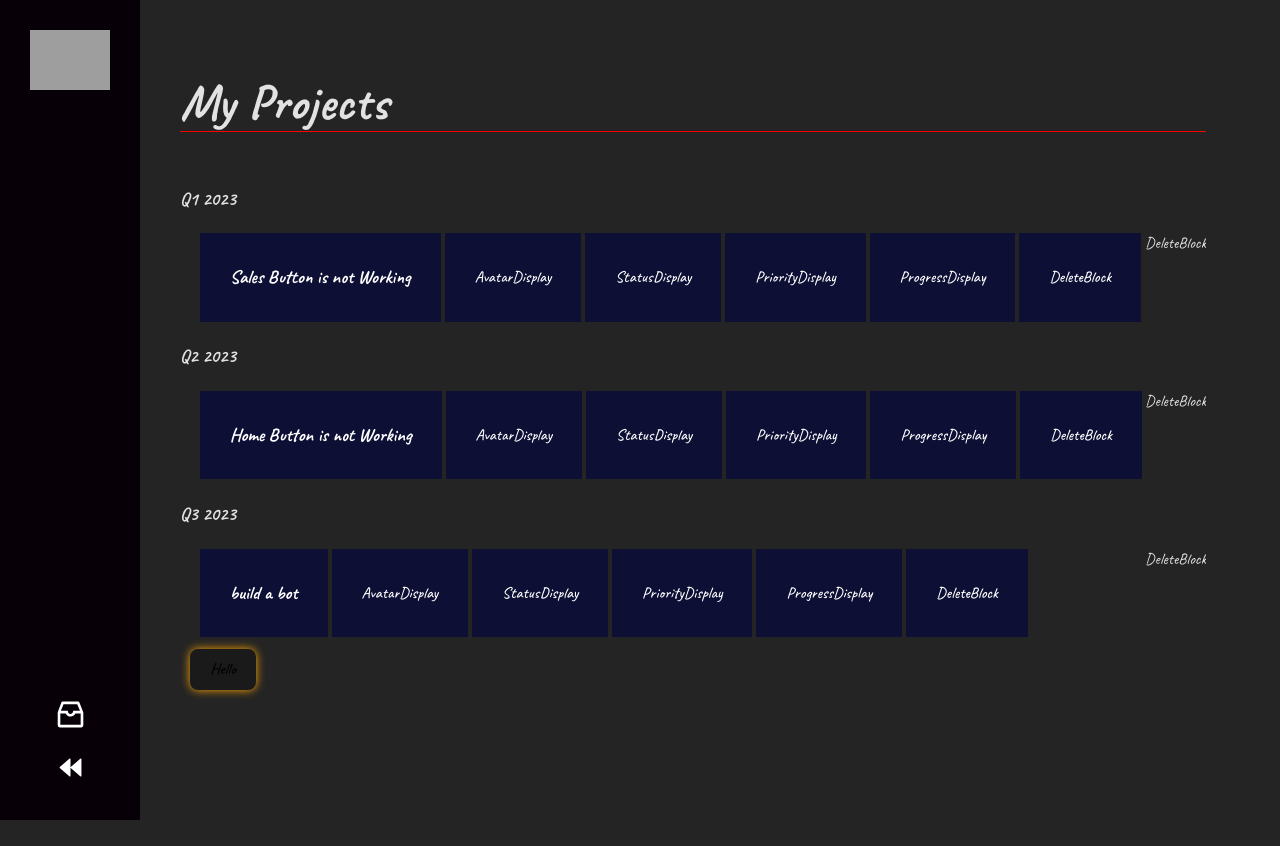
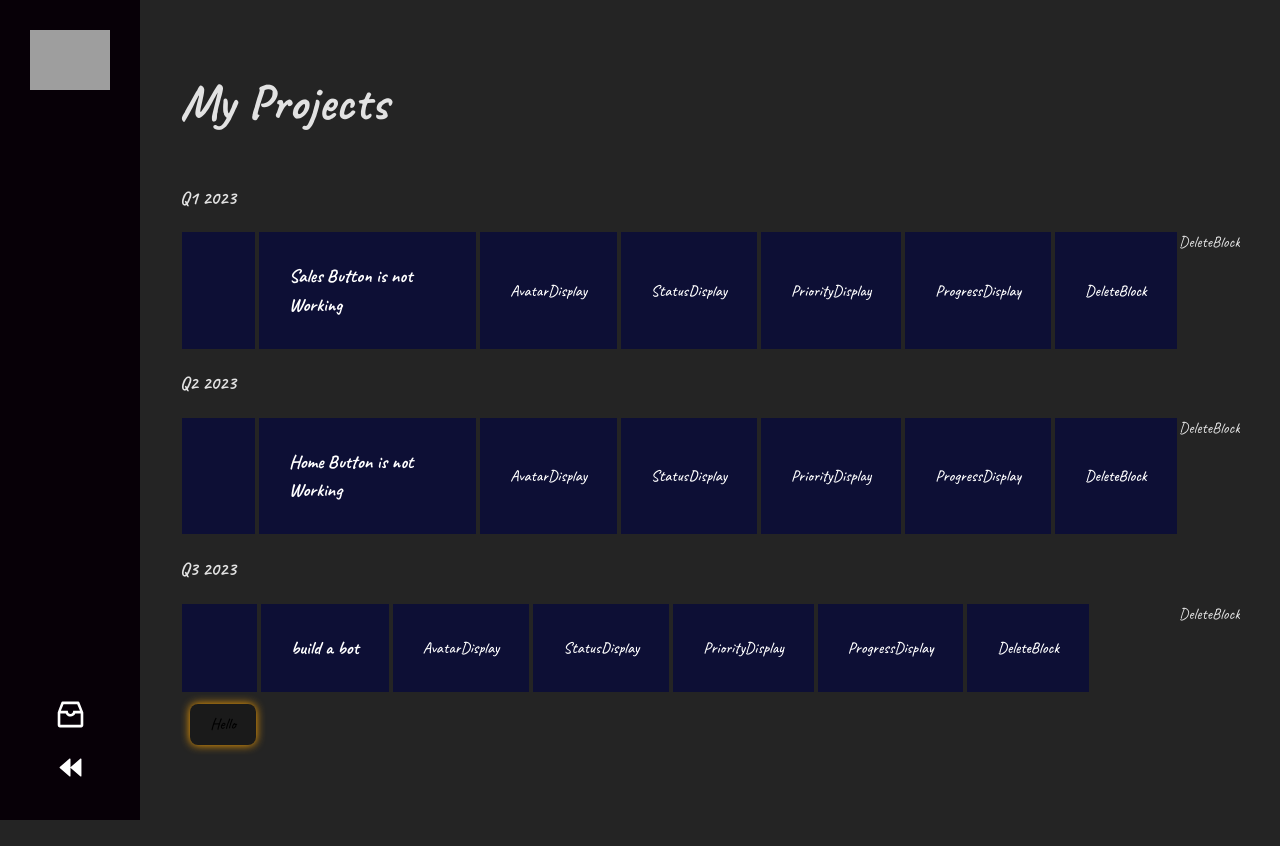
Before and after one commit to diego-monfort-landolt/crm, a React (Vite) app: page / in a window 1280 px wide. Built offline with nearby package versions, Linux system fonts and the light colour scheme; grey boxes are pictures that could not be loaded.

Commit message:
added styles

```diff
--- a/src/components/TicketCard.jsx
+++ b/src/components/TicketCard.jsx
@@ -8,9 +8,9 @@ import DeleteBlock from './DeleteBlock'
 const TicketCard = ({ color, ticket }) => {
   return (
     <div className="ticket-card">
-      <div className='ticket-color'></div>
+
       <Link to={"/ticket/${ticket.documentId}"} id='link'>
-
+        <div className='ticket-color'></div>
         <h3>{ticket.title}</h3>
         <AvatarDisplay />
         <StatusDisplay />
--- a/src/index.css
+++ b/src/index.css
@@ -31,8 +31,6 @@ h1 {
   font-size: 3.2em;
   line-height: 1.1;
   font-family: "Caveat", cursive;
-  border-bottom: 1px solid red;
-
 }
 
 .btn-standart {
@@ -118,4 +116,5 @@ nav, .logo-container, .controls-container{
 .ticket-color {
   width: 15px;
   margin: 2px;
+  padding: 0;
 }
```
